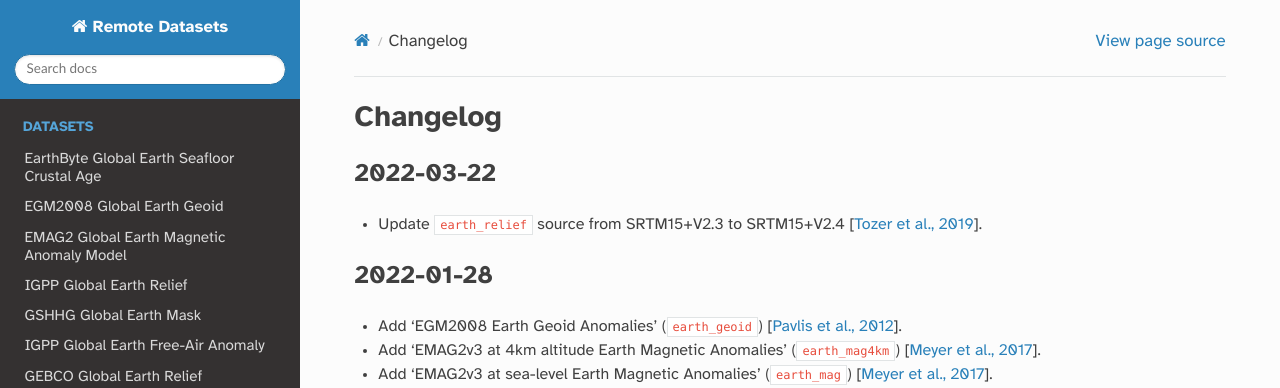
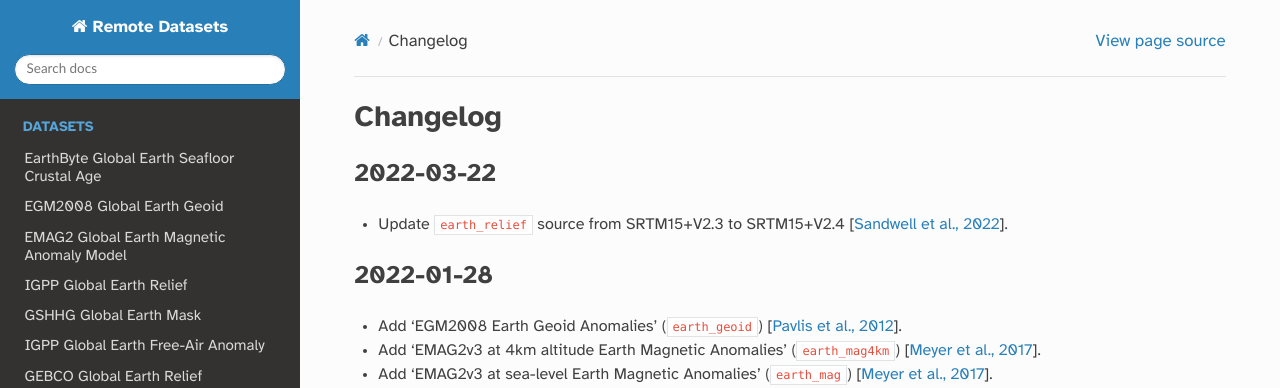
Before and after one commit to GenericMappingTools/remote-datasets, a Sphinx documentation site: the page built from docs/changes.rst, in a window 1280 px wide. Shown: the top 388 px of the page. Built offline with Sphinx 7.4.7 and the Read the Docs theme 2.0.0, drawn with Linux system fonts in a browser that asks for light colours.

Commit message:
Update changes.rst

```diff
--- a/docs/changes.rst
+++ b/docs/changes.rst
@@ -4,7 +4,7 @@ Changelog
 2022-03-22
 ^^^^^^^^^^
 
-- Update ``earth_relief`` source from SRTM15+V2.3 to SRTM15+V2.4 [`Tozer et al., 2019 <https://doi.org/10.1029/2019EA000658>`_].
+- Update ``earth_relief`` source from SRTM15+V2.3 to SRTM15+V2.4 [`Sandwell et al., 2022 <http://dx.doi.org/10.1002/essoar.10508279.1>`_].
 
 2022-01-28
 ^^^^^^^^^^
```
